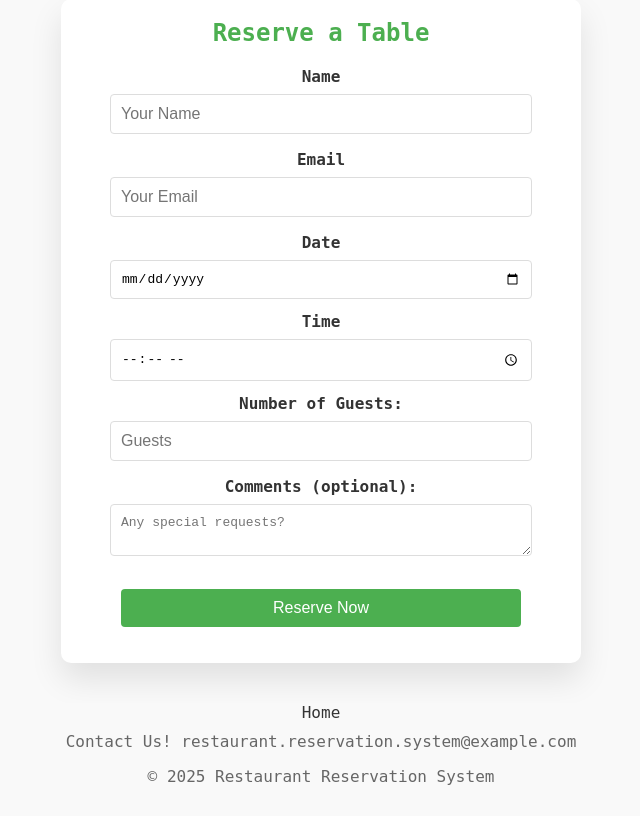
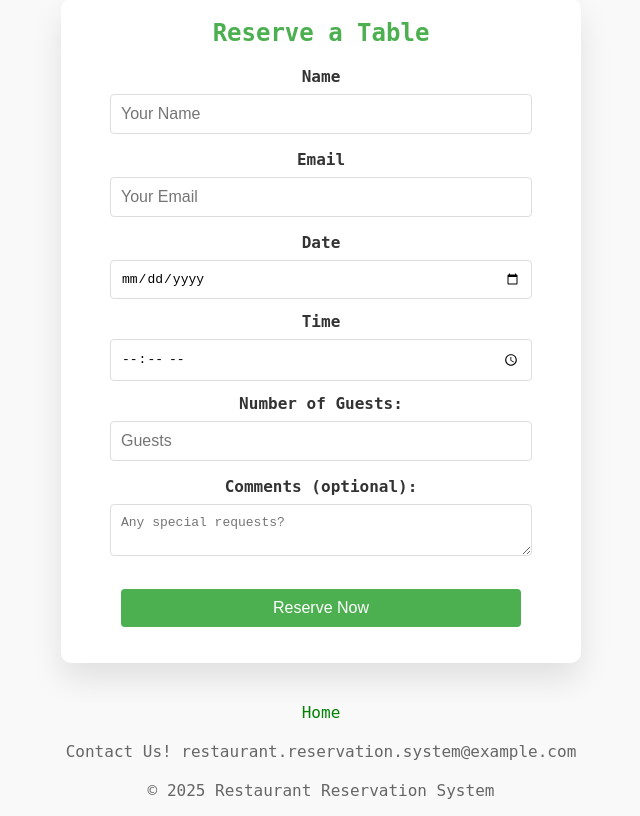
Before and after one commit to posiadalamelia/restaurant-table-reservation, a Flask app: page / in a window 1280 px wide. Shown: the part 127-943 px from the top of the page, without its empty margins (319-959 px from the left). Run offline with Flask 3, Linux system fonts and the light colour scheme.

Commit message:
edit README

```diff
--- a/app/static/styles.css
+++ b/app/static/styles.css
@@ -24,7 +24,7 @@ footer {
 }
 
 footer nav a {
-    color: #333;
+    color: green;
     text-decoration: none;
     margin: 0 10px;
 }
@@ -34,7 +34,7 @@ footer nav a:hover {
 }
 
 footer p {
-    margin-top: 10px;
+    margin-top: 20px;
 }
 
 /* Admin */
```
Also changed, not shown: README.md.
